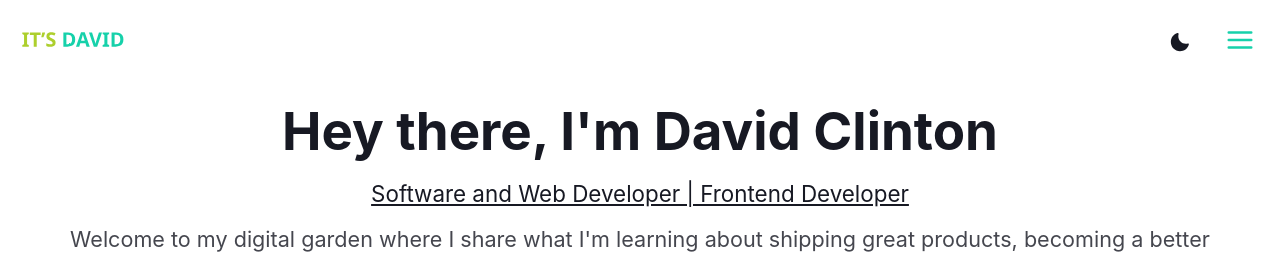
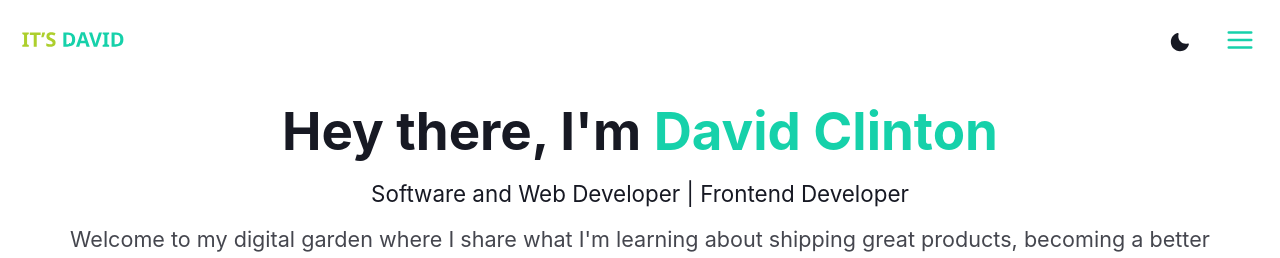
Before and after one commit to daveclinton/smallfeature, a React (Vite) app: page / in a window 1280 px wide. Shown: the top 258 px of the page. Built offline with nearby package versions, Linux system fonts and the light colour scheme; no server answers.

Commit message:
feat: Add highlight on query

```diff
--- a/package.json
+++ b/package.json
@@ -21,6 +21,7 @@
     "react-dom": "^18.2.0",
     "react-markdown": "^8.0.7",
     "react-query": "^3.39.3",
+    "react-render-markup": "^3.6.1",
     "react-router": "^6.14.1",
     "react-router-dom": "^6.14.1",
     "remark-gfm": "^3.0.1"
--- a/src/components/Hero.tsx
+++ b/src/components/Hero.tsx
@@ -1,14 +1,19 @@
 import * as React from "react";
-import { Center, Flex, Text } from "@chakra-ui/react";
+import { Center, Flex, Highlight, Text } from "@chakra-ui/react";
 
 const Hero: React.FC = () => {
   return (
     <Center>
       <Flex m="20px" maxW="1240px" display="flex" flexDir="column" w="100%">
         <Text textAlign="center" mb="1rem" textStyle="h1">
-          Hey there, I'm David Clinton
+          <Highlight
+            query={["David Clinton"]}
+            styles={{ color: "classicGreen" }}
+          >
+            Hey there, I'm David Clinton
+          </Highlight>
         </Text>
-        <Text as="u" mb="1rem" textStyle="h2">
+        <Text mb="1rem" textStyle="h2">
           Software and Web Developer | Frontend Developer
         </Text>
         <Text textAlign="center" textStyle="h3">
```
Also changed, not shown: 1 other file (tests, documents, lock files or other folders).
